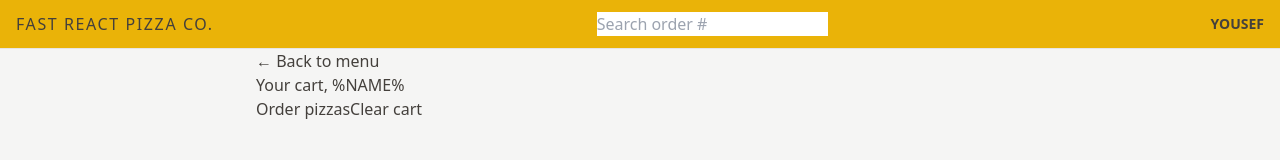
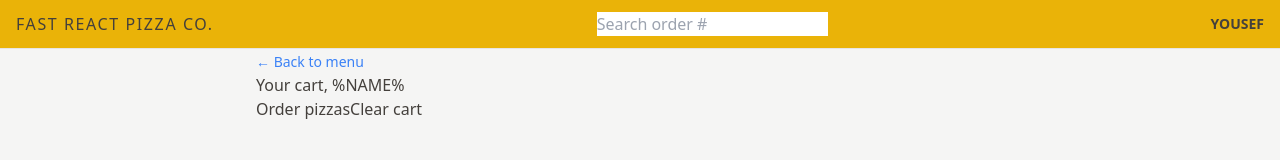
Before and after one commit to Darthdevv/Fast-React-Pizza, a React (Vite) app: page /cart in a window 1280 px wide. Shown: the top 160 px of the page. Built offline with nearby package versions, Linux system fonts and the light colour scheme.

Commit message:
🍕 styling order button

```diff
--- a/src/features/cart/Cart.jsx
+++ b/src/features/cart/Cart.jsx
@@ -29,7 +29,7 @@ function Cart() {
 
   return (
     <div>
-      <Link to="/menu">&larr; Back to menu</Link>
+      <Link className='text-sm text-blue-500 hover:text-blue-600 hover:underline' to="/menu">&larr; Back to menu</Link>
 
       <h2>Your cart, %NAME%</h2>
 
--- a/src/features/order/CreateOrder.jsx
+++ b/src/features/order/CreateOrder.jsx
@@ -46,7 +46,7 @@ function CreateOrder() {
     <div>
       <h2>Ready to order? Let's go!</h2>
 
-      <form>
+      <form method="POST">
         <div>
           <label>First Name</label>
           <input type="text" name="customer" required />
@@ -57,6 +57,7 @@ function CreateOrder() {
           <div>
             <input type="tel" name="phone" required />
           </div>
+          {formErrors?.phone && <p>{ formErrors.phone}</p>}
         </div>
 
         <div>
@@ -78,7 +79,7 @@ function CreateOrder() {
         </div>
 
         <div>
-          <button>Order now</button>
+          <button className="">Order now</button>
         </div>
       </form>
     </div>
```
